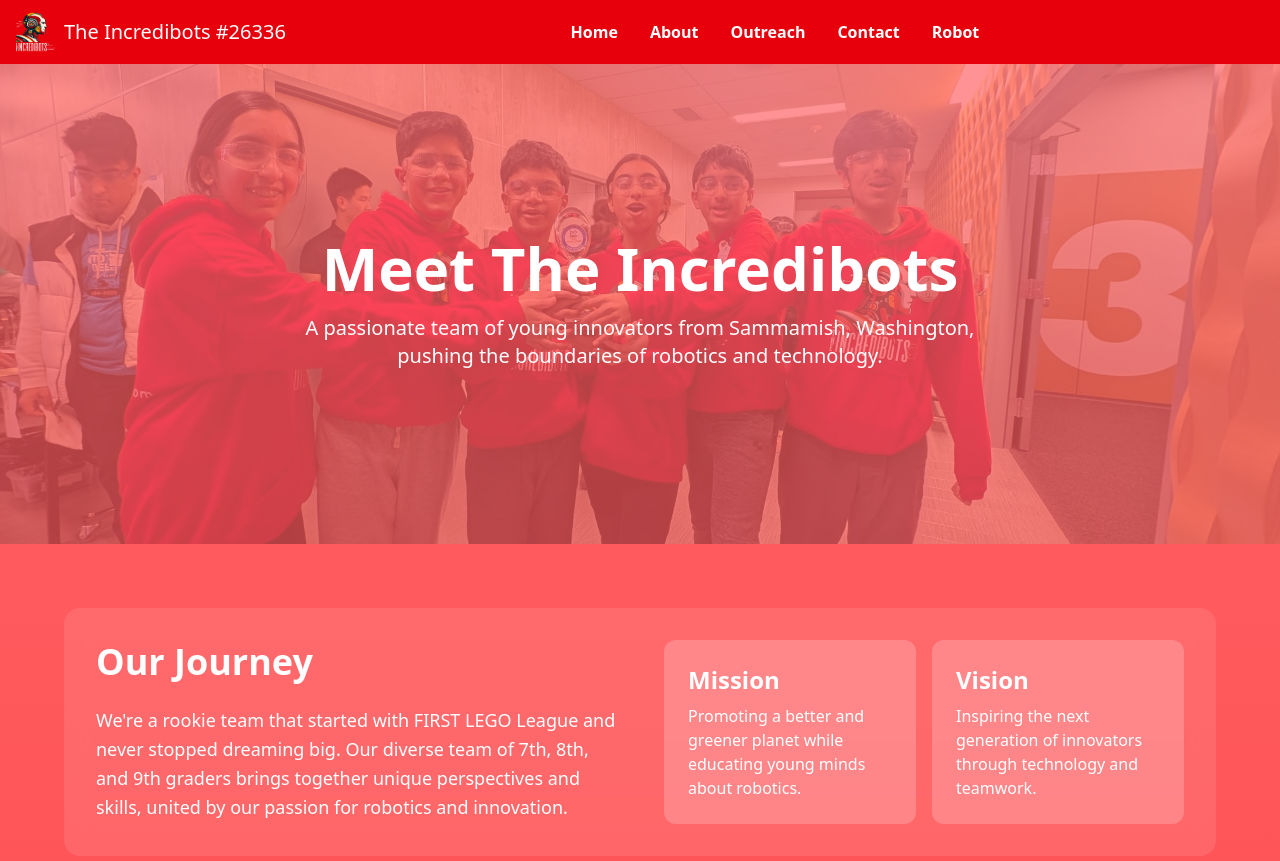
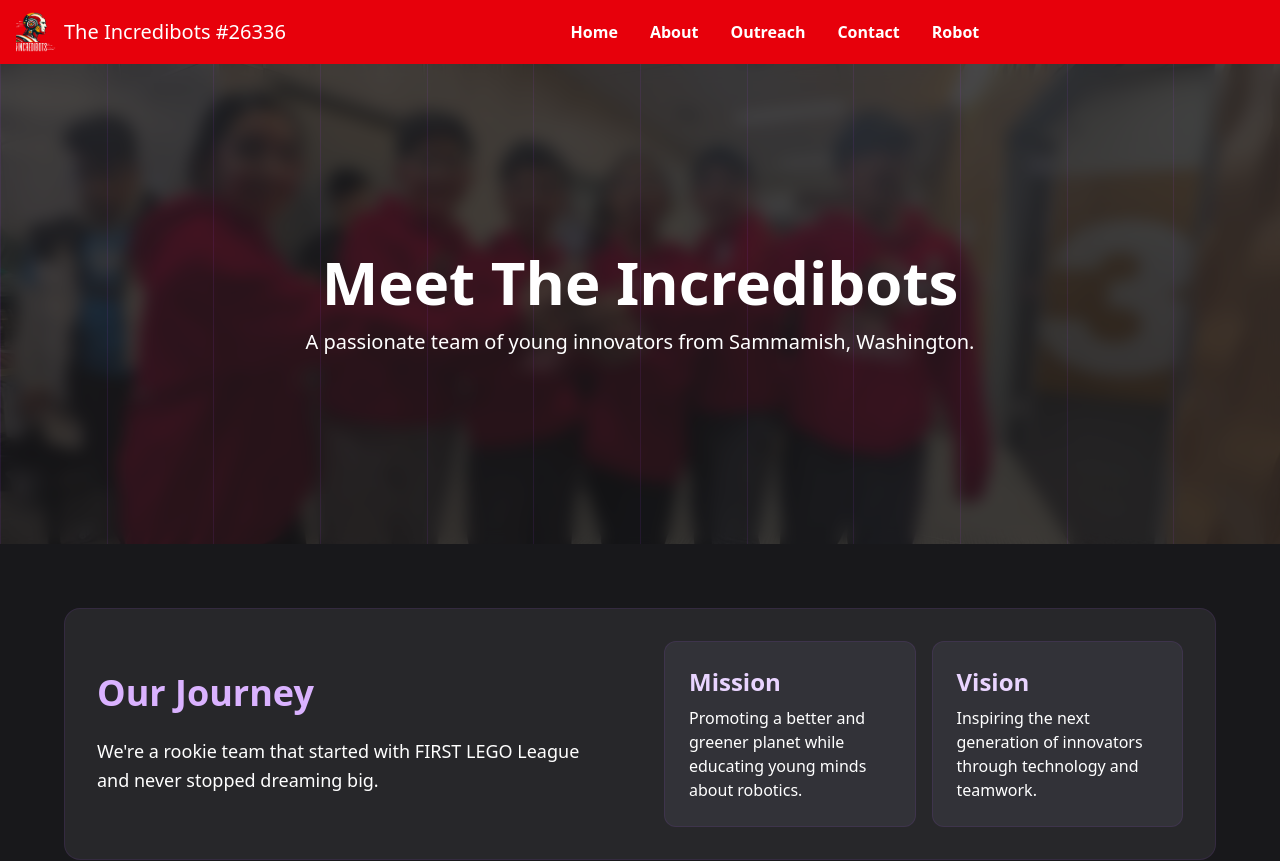
Before and after one commit to Ishany-coder/IncredibotsNewWebsite, a SvelteKit app: page /about in a window 1280 px wide. Shown: the top 861 px of the page. Built offline with nearby package versions, Linux system fonts and the light colour scheme.

Commit message:
robot page done

```diff
--- a/src/routes/about/+page.svelte
+++ b/src/routes/about/+page.svelte
@@ -21,39 +21,46 @@
 
 <Navbar />
 
-<main class="min-h-screen bg-gradient-to-b from-red-400 to-red-500">
+<main class="min-h-screen bg-zinc-900">
 	<!-- Hero Section -->
 	<section class="relative h-[60vh] flex items-center justify-center overflow-hidden">
 		<div class="absolute inset-0">
-			<img src="/Hawking.jpg" alt="Team Banner" class="w-full h-full object-cover opacity-30">
+			<img src="/Hawking.jpg" alt="Team Banner" class="w-full h-full object-cover">
+			<div class="absolute inset-0 bg-zinc-900/80 backdrop-blur-sm"></div>
+			<!-- Decorative grid -->
+			<div class="absolute inset-0 opacity-10">
+				<div class="grid grid-cols-12 h-full">
+					{#each Array(12) as _}
+						<div class="border-l border-purple-500"></div>
+					{/each}
+				</div>
+			</div>
 		</div>
 		<div class="relative z-10 text-center text-white px-4">
 			<h1 class="text-6xl font-bold mb-4">Meet The Incredibots</h1>
 			<p class="text-xl max-w-2xl mx-auto">
-				A passionate team of young innovators from Sammamish, Washington, pushing the boundaries of robotics and technology.
+				A passionate team of young innovators from Sammamish, Washington.
 			</p>
 		</div>
 	</section>
 
 	<!-- Team Mission -->
 	<section class="py-16 px-4">
-		<div class="max-w-6xl mx-auto bg-white/10 backdrop-blur-md rounded-2xl p-8 text-white">
+		<div class="max-w-6xl mx-auto bg-zinc-800 rounded-2xl p-8 text-white border border-purple-500/10">
 			<div class="grid md:grid-cols-2 gap-12 items-center">
 				<div class="space-y-6">
-					<h2 class="text-4xl font-bold">Our Journey</h2>
+					<h2 class="text-4xl font-bold text-purple-300">Our Journey</h2>
 					<p class="text-lg leading-relaxed">
 						We're a rookie team that started with FIRST LEGO League and never stopped dreaming big.
-						Our diverse team of 7th, 8th, and 9th graders brings together unique perspectives and skills,
-						united by our passion for robotics and innovation.
 					</p>
 				</div>
 				<div class="grid grid-cols-2 gap-4">
-					<div class="bg-white/20 p-6 rounded-xl">
-						<h3 class="text-2xl font-bold mb-2">Mission</h3>
+					<div class="bg-zinc-700/50 p-6 rounded-xl border border-purple-500/10">
+						<h3 class="text-2xl font-bold mb-2 text-purple-200">Mission</h3>
 						<p>Promoting a better and greener planet while educating young minds about robotics.</p>
 					</div>
-					<div class="bg-white/20 p-6 rounded-xl">
-						<h3 class="text-2xl font-bold mb-2">Vision</h3>
+					<div class="bg-zinc-700/50 p-6 rounded-xl border border-purple-500/10">
+						<h3 class="text-2xl font-bold mb-2 text-purple-200">Vision</h3>
 						<p>Inspiring the next generation of innovators through technology and teamwork.</p>
 					</div>
 				</div>
--- a/src/routes/outreach/+page.svelte
+++ b/src/routes/outreach/+page.svelte
@@ -88,7 +88,6 @@
                             <p class="text-gray-300 mb-6 flex-grow">
                                 {category.description}
                             </p>
-
                             <!-- Project Highlights -->
                             <div class="space-y-3">
                                 {#each category.projects as project}
--- a/src/routes/robot/+page.svelte
+++ b/src/routes/robot/+page.svelte
@@ -4,19 +4,14 @@
 	const robotParts = [
 		{
 			title: 'Mecanum Drive Train',
-			image: '/lm1.png',
-			description: `Jefwi uses a mecanum drive system for full omnidirectional movement. This allows us to strafe, pivot, and make precise movements on the field, giving us superior agility during autonomous and tele-op periods.`
+			image: '/mecanum.png',
+			description: `Jefwi uses a mecanum drive system for full omnidirectional movement, allowing us to strafe, pivot, and make precise movements. We also designed a custom chassis using inverted C-channels to mount the wheels further back, improving weight distribution and stability. Additionally, we replaced U-channels with C-channels wherever possible to reduce weight and compact the frame. movements on the field, giving us superior agility during autonomous and tele-op periods.`
 		},
 		{
 			title: 'Clintake Combination',
 			image: '/clintake.png',
 			description: `Jefwi features a hybrid claw and intake mechanism that can grab and pull in game elements quickly. The claw provides strong grip while the intake rollers allow for efficient collection during motion. We call it the Clintake!`,
 			objectFit: 'contain'
-		},
-		{
-			title: 'Software State Machine',
-			image: '/state_machine.jpg',
-			description: `Instead of writing long if-else chains, we designed Jefwi's behavior using a state machine. Each subsystem operates through well-defined states like IDLE, INTAKING, LIFTING, and DROPPING. This makes our autonomous and tele-op code easier to debug, extend, and maintain—while keeping transitions smooth and predictable.`
 		}
 	];
 </script>
@@ -27,9 +22,13 @@
 	<!-- Hero Section -->
 	<section class="relative h-[60vh] flex items-center justify-center overflow-hidden">
 		<div class="absolute inset-0">
+			<img src="/lm1.png" alt="Jefwi" class="w-full h-full object-cover opacity-30">
+		</div>
+		<div class="absolute inset-0">
 			<div class="w-full h-full bg-black/30"></div>
 		</div>
 		<div class="relative z-10 text-center text-white px-4 max-w-4xl mx-auto">
+
 			<span class="inline-block bg-red-500 px-4 py-1 rounded-full text-sm mb-4">FTC 26336</span>
 			<h1 class="text-5xl font-bold mb-6">Meet Jefwi</h1>
 			<p class="text-xl">
@@ -47,7 +46,7 @@
 					<div class="flex flex-col md:flex-row {i % 2 === 1 ? 'md:flex-row-reverse' : ''}">
 						<!-- Image Section - Updated styling for Clintake -->
 						<div class="md:w-1/2 h-full bg-black/20">
-							<div class="aspect-[4/3] md:h-full w-full">
+							<div class="aspect-[5/3] md:h-full w-full">
 								<img src={part.image}
 									 alt={`Jefwi's ${part.title}`}
 									 class="w-full h-full {part.objectFit === 'contain' ? 'object-contain' : 'object-cover'} object-center">
```
Also changed, not shown: static/clintake.png, static/mecanum.png (added).
